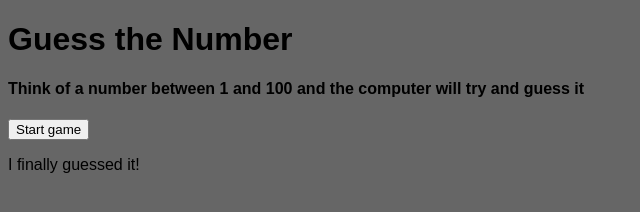
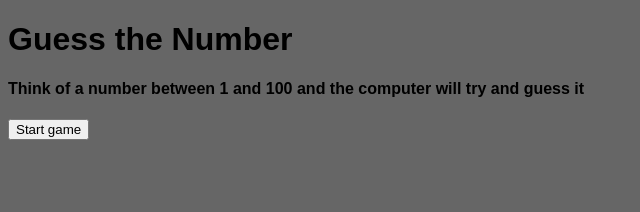
Before and after one commit to MojoOno/DataOgAlgo, a plain HTML site: page ReverseNumberGame/index.html in a window 1280 px wide. Shown: the whole page, without its empty margins (0-640 px from the left). Drawn offline with Linux system fonts and the light colour scheme.

Commit message:
Removed a p-tag with hardcoded message

```diff
--- a/ReverseNumberGame/index.html
+++ b/ReverseNumberGame/index.html
@@ -19,7 +19,7 @@
     <button id="btn_low">Too Low</button>
     <button id="btn_correct">Spot on!</button>
 
-    <p>I finally guessed it!</p>
+
     <script src="script.js"></script>
 </body>
 </html>
```
